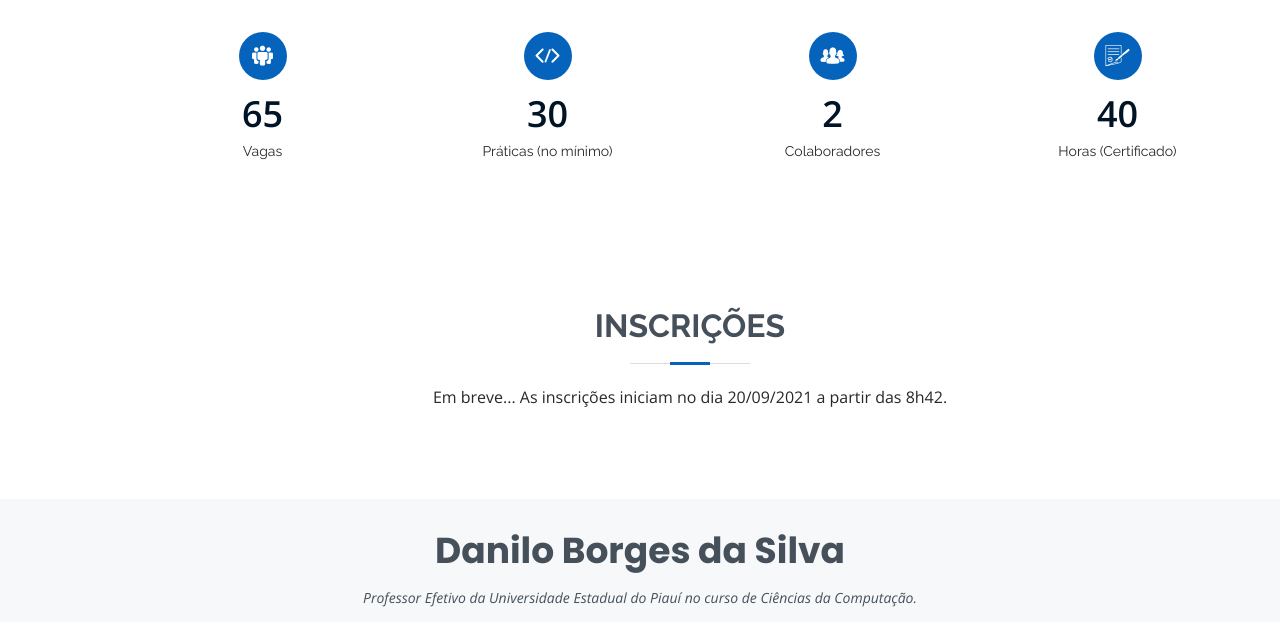
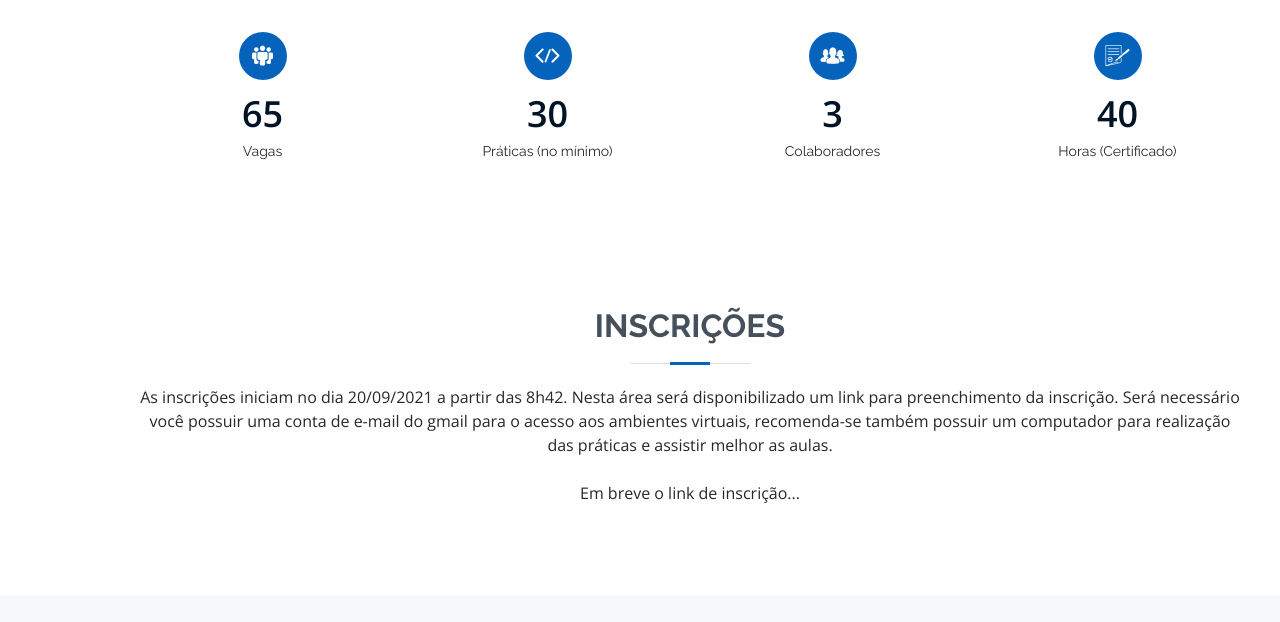
Before and after one commit to danilob/programatodos, a plain HTML site: page index.html in a window 1280 px wide. Shown: the part 1456-2078 px from the top of the page. Drawn offline with nearby package versions, Linux system fonts and the light colour scheme.

Commit message:
atualizacao das informaçoes

```diff
--- a/index.html
+++ b/index.html
@@ -59,8 +59,9 @@
   <!-- ======= Hero Section ======= -->
   <section id="hero" class="d-flex flex-column justify-content-center">
     <div class="container" data-aos="zoom-in" data-aos-delay="100">
-      <h1>Programação para Todos</h1>
-      <p><span class="typed" data-typed-items="Do ZERO ao Básico"></span></p>
+      <h3>Programação para Todos</h3>
+      <h1>Do ZERO ao Básico</h1>
+      <p><span class="typed" data-typed-items="Aulas Remotas, Gratuito"></span></p>
       <div class="social-links">
         <a href="https://github.com/danilob" class="github"><i class="bx bxl-github"></i></a>
         <!--a href="#" class="facebook"><i class="bx bxl-facebook"></i></a-->
@@ -152,7 +153,7 @@
           <div class="col-lg-3 col-md-6 mt-5 mt-lg-0">
             <div class="count-box">
               <i class="icofont-users-alt-5"></i>
-              <span data-toggle="counter-up">2</span>
+              <span data-toggle="counter-up">3</span>
               <p>Colaboradores</p>
             </div>
           </div>
@@ -176,7 +177,11 @@
 
         <div class="section-title">
           <h2>Inscrições</h2>
-          <p>Em breve... As inscrições iniciam no dia 20/09/2021 a partir das 8h42.</p>
+          <p>As inscrições iniciam no dia 20/09/2021 a partir das 8h42. Nesta área será disponibilizado um link para preenchimento da inscrição.
+          Será necessário você possuir uma conta de e-mail do gmail para o acesso aos ambientes virtuais, recomenda-se também possuir um computador para realização das práticas
+          e assistir melhor as aulas.</p>
+          <br>
+          <p>Em breve o link de inscrição... </p>
 
         </div>
 
@@ -204,7 +209,7 @@
   <footer id="footer">
     <div class="container">
       <h3>Danilo Borges da Silva</h3>
-      <p>Professor Efetivo da Universidade Estadual do Piauí no curso de Ciências da Computação.</p>
+      <p>Professor da Universidade Estadual do Piauí do curso de Ciências da Computação.</p>
       <div class="social-links">
         <a href="https://github.com/danilob" class="github"><i class="bx bxl-github"></i></a>
         <!--a href="#" class="facebook"><i class="bx bxl-facebook"></i></a-->
```
